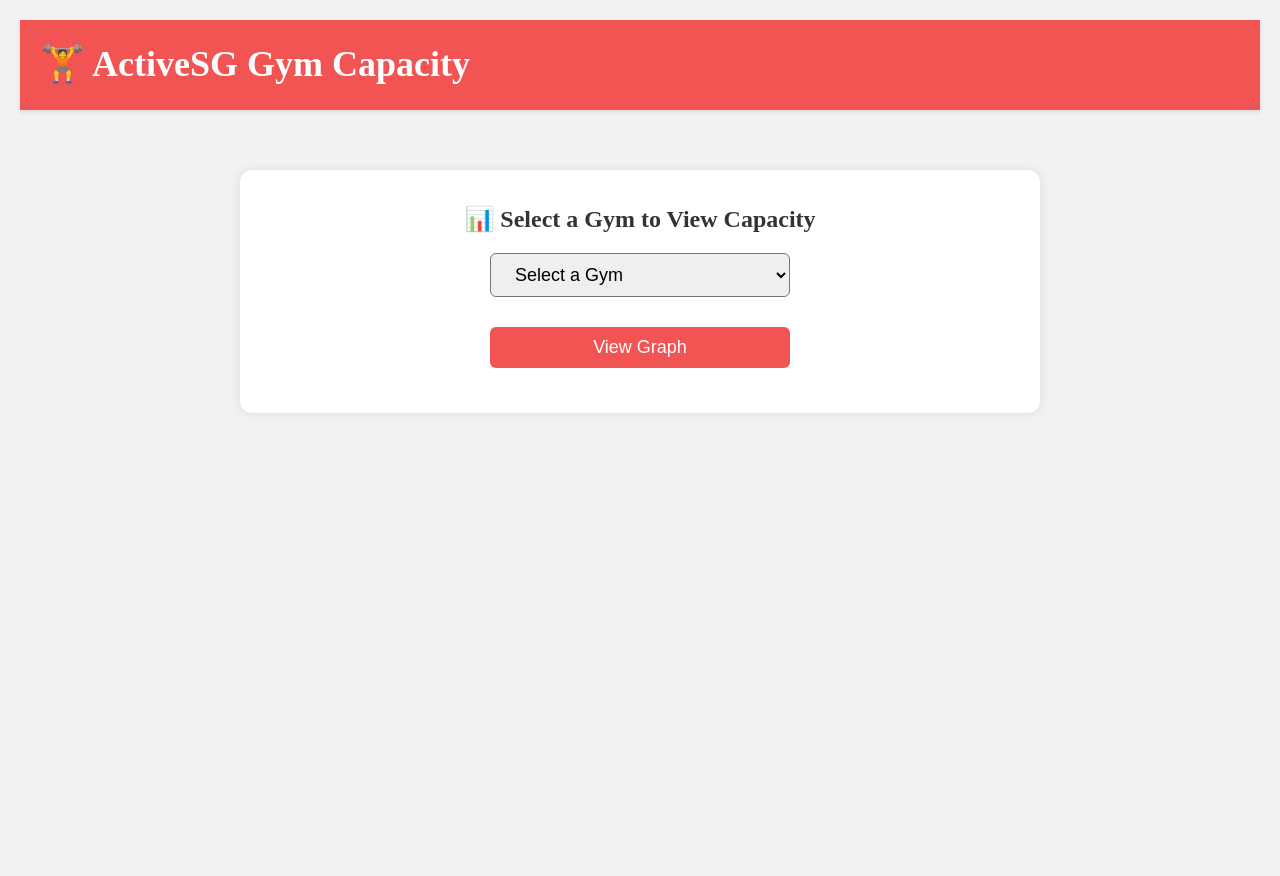
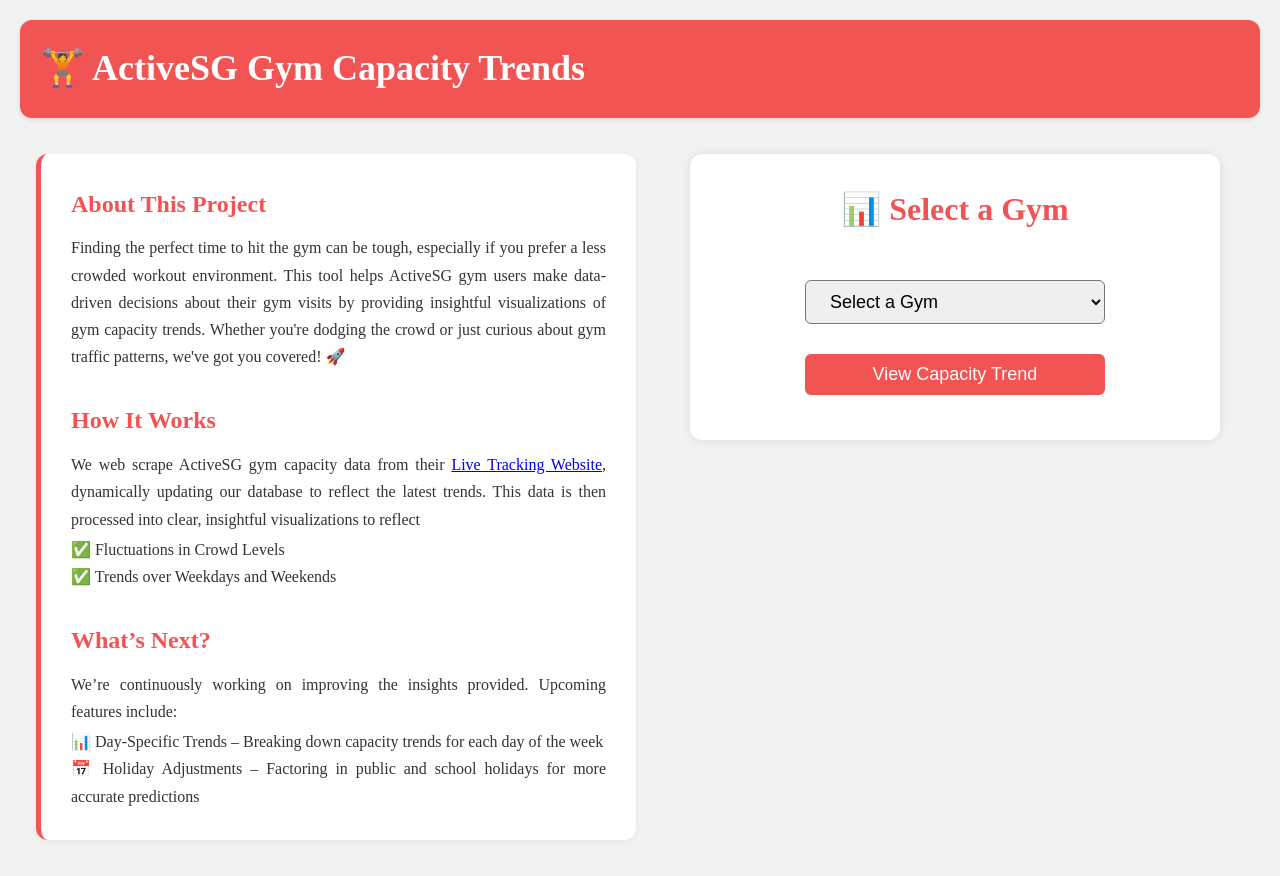
Before and after one commit to dillonchong01/ActiveSG-Gym-Capacity, a Flask app: page / in a window 1280 px wide. Before the commit the page ends 413 px from the top, so only its background shows below. Run offline with Flask 3, Linux system fonts and the light colour scheme.

Commit message:
Added about me to homepage

```diff
--- a/static/css/styles.css
+++ b/static/css/styles.css
@@ -1,11 +1,12 @@
-/* General Reset */
+/* ============================
+   General Reset & Base Styles
+============================= */
 * {
     margin: 0;
     padding: 0;
     box-sizing: border-box;
 }
 
-/* Body Styling */
 body {
     font-family: 'Times New Roman', Times, serif;
     background-color: #f2f2f2;
@@ -14,14 +15,38 @@ body {
     padding: 20px;
 }
 
-/* Header Styling */
+/* ============================
+   Typography
+============================= */
 h1 {
     text-align: center;
     margin-bottom: 20px;
     color: #f25353;
 }
 
-/* Graphs Container */
+h2 {
+    margin-bottom: 10px;
+}
+
+/* ============================
+   Top Banner
+============================= */
+.top-banner {
+    background-color: #f25353;
+    color: white;
+    padding: 20px;
+    font-family: 'Times New Roman', Times, serif;
+    font-size: 36px;
+    font-weight: bold;
+    text-align: left;
+    margin-bottom: 20px;
+    box-shadow: 0 2px 4px rgba(0,0,0,0.1);
+    border-radius: 12px;
+}
+
+/* ============================
+   Graphs Display
+============================= */
 .graphs-container {
     display: flex;
     justify-content: center;
@@ -29,7 +54,6 @@ h1 {
     flex-wrap: wrap;
 }
 
-/* Individual Graph Container */
 .graph {
     background-color: #fff;
     border: 1px solid #ddd;
@@ -53,18 +77,13 @@ h1 {
     height: auto;
 }
 
-/* Responsive Design */
-@media (max-width: 768px) {
-    .graph {
-        width: 100%;
-    }
-}
-
-/* Form Layout */
+/* ============================
+   Form & Selector Layout
+============================= */
 .selector-container {
     background-color: #fff;
     max-width: 800px;
-    margin: 60px auto;
+    margin: 0 auto;
     padding: 30px;
     border-radius: 12px;
     box-shadow: 0 0 10px rgba(0,0,0,0.1);
@@ -76,7 +95,9 @@ h1 {
     margin-bottom: 30px;
 }
 
-/* Shared Button Styles */
+/* ============================
+   Button & Select Styling
+============================= */
 select,
 button,
 a.button {
@@ -104,21 +125,100 @@ a.button:hover {
     background-color: #e14444;
 }
 
-/* Back button layout */
-.back-button-container {
-    text-align: center;
-    margin-top: 40px;
+/* ============================
+   Layout: Info + Selector
+============================= */
+.layout-flex {
+    display: flex;
+    flex-wrap: wrap;
+    justify-content: space-between;
+    align-items: flex-start;
+    gap: 30px;
+    padding: 16px;
 }
 
-.top-banner {
+.info-box {
+    flex: 2;
+    background-color: #ffffff;
+    border-left: 5px solid #f25353;
+    padding: 30px;
+    border-radius: 12px;
+    box-shadow: 0 2px 6px rgba(0,0,0,0.05);
+    line-height: 1.7;
+    max-width: 600px;
+    text-align: justify;
+}
+
+.info-box h2 {
+    margin-top: 30px;
+    color: #f25353;
+}
+
+.info-box > *:first-child {
+    margin-top: 0;
+}
+
+.info-box .spaced {
+    margin-top: 3px;
+}
+
+/* ============================
+   Header Row for Graphs
+============================= */
+.header-row {
+    position: relative;
+    margin: 0 50px 20px 50px;
+    padding: 0 20px;
+    height: 50px;
+}
+
+.header-title {
+    position: absolute;
+    left: 50%;
+    transform: translateX(-50%);
+    top: 50%;
+    transform: translate(-50%, -50%);
+    margin: 0;
+    font-size: 28px;
+    color: #f25353;
+    white-space: nowrap;
+    text-align: center;
+}
+
+.back-button-inline {
+    position: absolute;
+    left: 0;
+    top: 50%;
+    transform: translateY(-50%);
+    font-size: 20px;
+    padding: 6px 10px;
+    border: 3px solid #eb9500;
+    border-radius: 6px;
+    background-color: #eb9500;
+    color: white;
+    text-decoration: none;
+    transition: background-color 0.2s ease;
+}
+
+.back-button-inline:hover {
     background-color: #f25353;
     color: white;
-    padding: 16px 0;
-    padding-left: 20px;
-    font-family: 'Times New Roman', Times, serif;
-    font-size: 36px;
-    font-weight: bold;
-    text-align: left;
-    margin-bottom: 40px;
-    box-shadow: 0 2px 4px rgba(0,0,0,0.1);
 }
+
+/* ============================
+   Responsive Design
+============================= */
+@media (max-width: 768px) {
+    .graph {
+        width: 100%;
+    }
+
+    .layout-flex {
+        flex-direction: column;
+    }
+
+    .info-box,
+    .selector-container {
+        max-width: 100%;
+    }
+}
--- a/templates/base.html
+++ b/templates/base.html
@@ -2,12 +2,12 @@
 <html lang="en">
 <head>
     <meta charset="UTF-8">
-    <title>{% block title %}ActiveSG Gym Capacity{% endblock %}</title>
+    <title>{% block title %}ActiveSG Gym Capacity Trends{% endblock %}</title>
     <link rel="stylesheet" href="{{ url_for('static', filename='css/styles.css') }}">
 </head>
 <body>
     <div class="top-banner">
-        🏋️ ActiveSG Gym Capacity
+        🏋️ ActiveSG Gym Capacity Trends
     </div>
 
     {% block content %}
--- a/templates/homepage.html
+++ b/templates/homepage.html
@@ -1,10 +1,29 @@
 {% extends "base.html" %}
 
-{% block title %}Select a Gym{% endblock %}
+{% block title %}ActiveSG Gym Capacity Trends{% endblock %}
 
 {% block content %}
+<div class="layout-container">
+    <div class="layout-flex">
+        <!-- Left side: Info block -->
+        <div class="info-box">
+            <h2>About This Project</h2>
+            <p>Finding the perfect time to hit the gym can be tough, especially if you prefer a less crowded workout environment. This tool helps ActiveSG gym users make data-driven decisions about their gym visits by providing insightful visualizations of gym capacity trends. Whether you're dodging the crowd or just curious about gym traffic patterns, we've got you covered! 🚀</p>
+
+            <h2>How It Works</h2>
+            <p>We web scrape ActiveSG gym capacity data from their <a href="https://activesg.gov.sg/gym-capacity" target="_blank" rel="noopener noreferrer">Live Tracking Website</a>, dynamically updating our database to reflect the latest trends. This data is then processed into clear, insightful visualizations to reflect</p>
+            <p class="spaced">✅ Fluctuations in Crowd Levels</p>
+            <p>✅ Trends over Weekdays and Weekends</p>
+
+            <h2>What’s Next?</h2>
+            <p>We’re continuously working on improving the insights provided. Upcoming features include:</p>
+            <p class="spaced">📊 Day-Specific Trends – Breaking down capacity trends for each day of the week</p>
+            <p>📅 Holiday Adjustments – Factoring in public and school holidays for more accurate predictions</p>
+        </div>
+
+        <!-- Right side: Selector form -->
         <div class="selector-container">
-    <h2>📊 Select a Gym to View Capacity</h2>
+            <h1>📊 Select a Gym</h1>
             <form action="{{ url_for('select_gym') }}" method="post">
                 <select name="gym" required>
                     <option value="" disabled selected>Select a Gym</option>
@@ -12,8 +31,9 @@
                         <option value="{{ gym }}">{{ gym.replace('_', ' ') }}</option>
                     {% endfor %}
                 </select>
-        <br>
-        <button type="submit">View Graph</button>
+                <button type="submit">View Capacity Trend</button>
             </form>
         </div>
+    </div>
+</div>
 {% endblock %}
```
Also changed, not shown: templates/gym_page.html (+5 -5 lines). Lines whose indentation alone changed are shown as unchanged.
